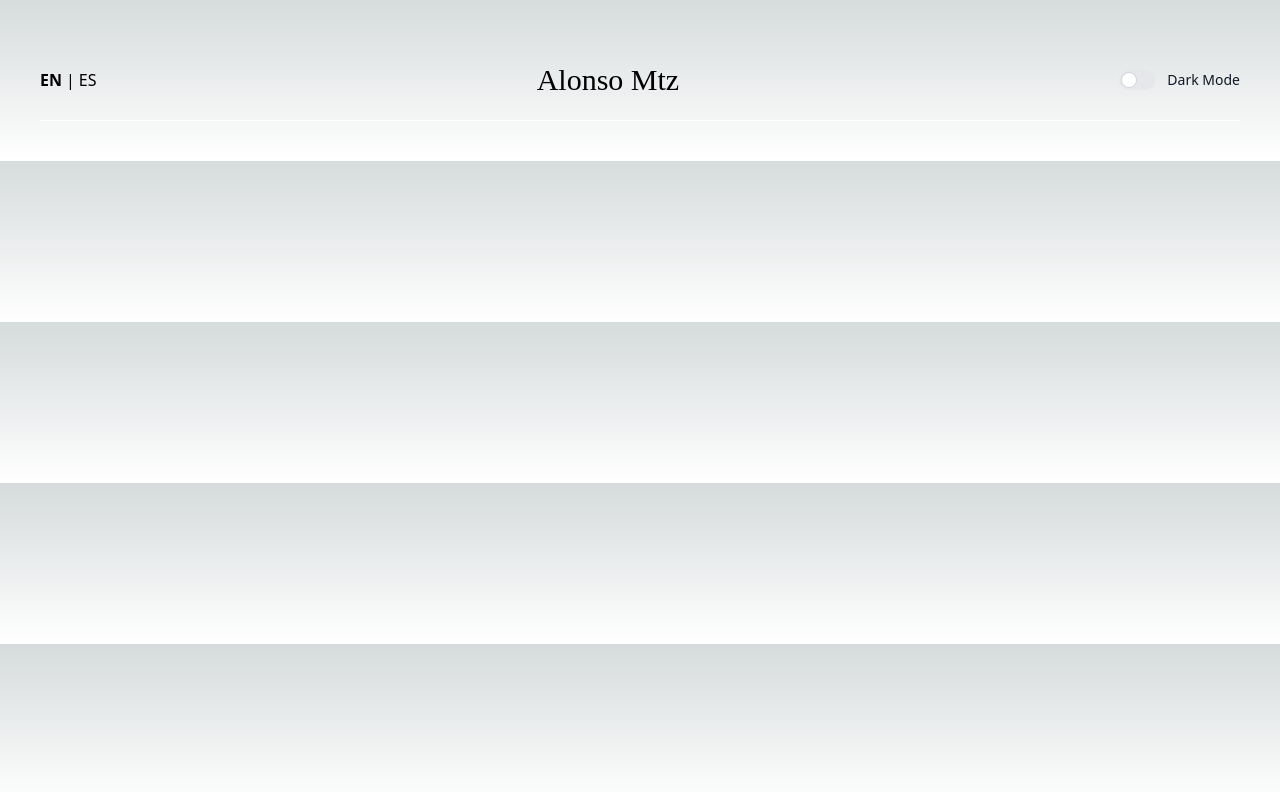
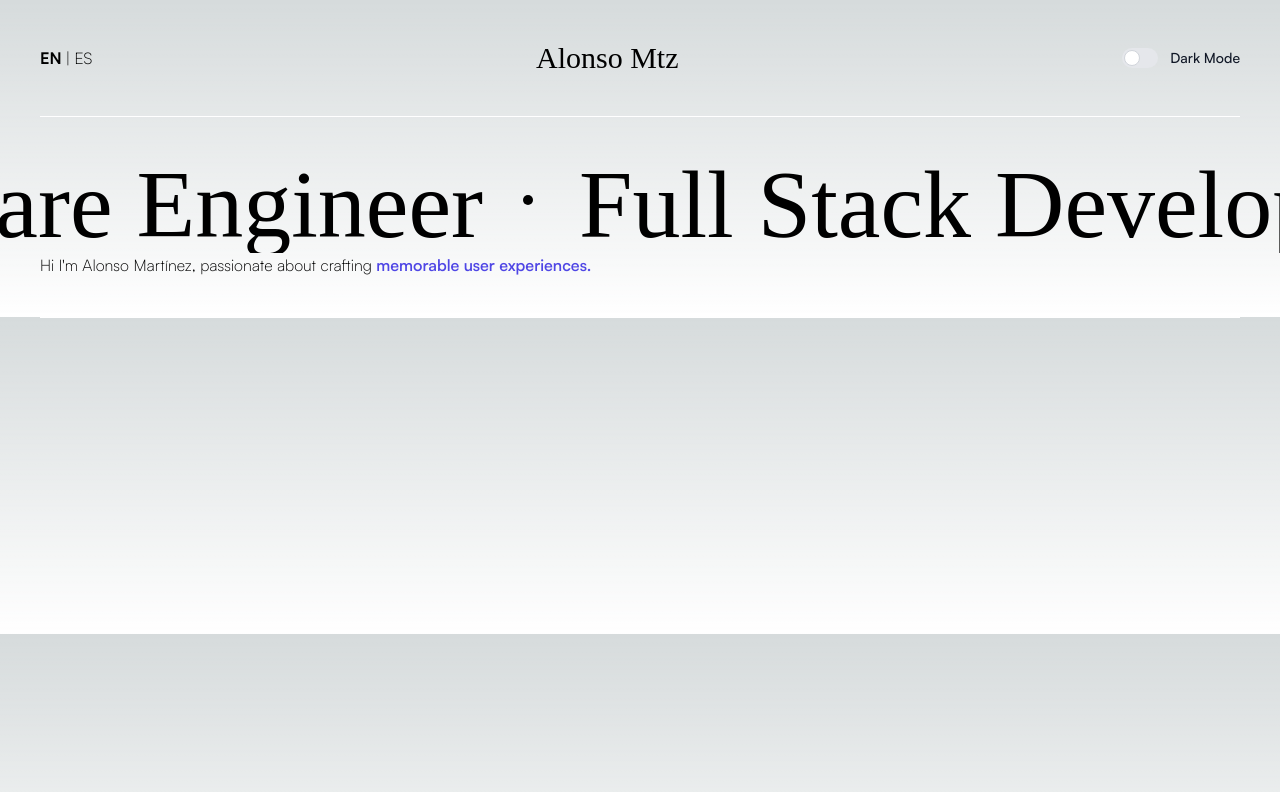
Before and after one commit to AlonsoMtzG/alonsomtz-portfolio, a Next.js app: page / in a window 1280 px wide. Shown: the top 792 px of the page. Built offline with nearby package versions, Linux system fonts and the light colour scheme; a web font is replaced by a local one.

Commit message:
added About
update some styles (padding)

```diff
--- a/app/page.js
+++ b/app/page.js
@@ -1,10 +1,13 @@
+import { About } from "../components/About";
 import { Divider } from "../components/Divider";
 import { Header } from "../components/Header";
 
 export default function Home() {
   return (
-    <main className="p-10">
+    <main className="font-satoshi">
       <Header />
+      <Divider />
+      <About />
       <Divider />
     </main>
   );
--- /dev/null
+++ b/components/About/MarqueeCircle.jsx
@@ -0,0 +1,18 @@
+import React from 'react';
+
+export const MarqueeCircle = () => {
+  return (
+    <div className="relative flex w-4 mb-5">
+      <svg
+        className="absolute fill-black dark:fill-white transition-all duration-500"
+        version="1.1"
+        baseProfile="full"
+        width="10"
+        height="10"
+        xmlns="http://www.w3.org/2000/svg"
+      >
+        <circle cx="5" cy="5" r="5" />
+      </svg>
+    </div>
+  );
+};
--- /dev/null
+++ b/components/About/TextMarquee.jsx
@@ -0,0 +1,18 @@
+import React from 'react';
+import Marquee from 'react-fast-marquee';
+import { MarqueeCircle } from './MarqueeCircle';
+
+const titles = ['Software Engineer', 'Full Stack Developer', 'UI/UX Designer'];
+
+export const TextMarquee = () => {
+  return (
+    <Marquee className="items-center" autoFill={true} direction={'left'}>
+      {titles.map((val, idx) => (
+        <div key={idx} className="flex h-full items-center">
+          <span className="mx-10 text-8xl font-westgate">{val}</span>
+          <MarqueeCircle />
+        </div>
+      ))}
+    </Marquee>
+  );
+};
--- /dev/null
+++ b/components/About/index.jsx
@@ -0,0 +1,18 @@
+import React from 'react';
+import { TextMarquee } from './TextMarquee';
+
+export const About = () => {
+  return (
+    <div className="py-10">
+      <TextMarquee />
+      <div className="px-10">
+        <p className="font-light">
+          Hi I'm Alonso Martínez, passionate about crafting{' '}
+          <span className="font-semibold text-indigo-600">
+            memorable user experiences.
+          </span>
+        </p>
+      </div>
+    </div>
+  );
+};
--- a/components/Divider.jsx
+++ b/components/Divider.jsx
@@ -1,5 +1,9 @@
 import React from 'react';
 
 export const Divider = () => {
-  return <div className="h-[0.5px] w-full bg-white" />;
+  return (
+    <div className="px-10">
+      <div className="h-[0.5px] w-full bg-white" />
+    </div>
+  );
 };
--- a/components/Header/index.jsx
+++ b/components/Header/index.jsx
@@ -4,7 +4,7 @@ import { Toggle } from '../Toggle';
 
 export const Header = () => {
   return (
-    <div className="flex h-20 items-center justify-between">
+    <div className="flex px-10 py-10 items-center justify-between">
       <LangButton />
       <span className="font-westgate text-3xl">Alonso Mtz</span>
       <Toggle label={'Dark Mode'} />
--- a/package.json
+++ b/package.json
@@ -9,9 +9,10 @@
     "lint": "next lint"
   },
   "dependencies": {
+    "next": "13.5.4",
     "react": "^18",
     "react-dom": "^18",
-    "next": "13.5.4"
+    "react-fast-marquee": "^1.6.1"
   },
   "devDependencies": {
     "autoprefixer": "^10",
--- a/tailwind.config.js
+++ b/tailwind.config.js
@@ -6,16 +6,16 @@ module.exports = {
     "./app/**/*.{js,ts,jsx,tsx,mdx}",
   ],
   theme: {
+    fontFamily: {
+      satoshi: ["Satoshi", "sans-serif"],
+      westgate: ["Westgate", "cursive"],
+    },
     extend: {
       backgroundImage: {
         "gradient-radial": "radial-gradient(var(--tw-gradient-stops))",
         "gradient-conic":
           "conic-gradient(from 180deg at 50% 50%, var(--tw-gradient-stops))",
       },
-      fontFamily: {
-        satoshi: ["Satoshi", "sans-serif"],
-        westgate: ["Westgate", "cursive"],
-      },
     },
   },
   plugins: [],
```
Also changed, not shown: 1 other file (tests, documents, lock files or other folders).
